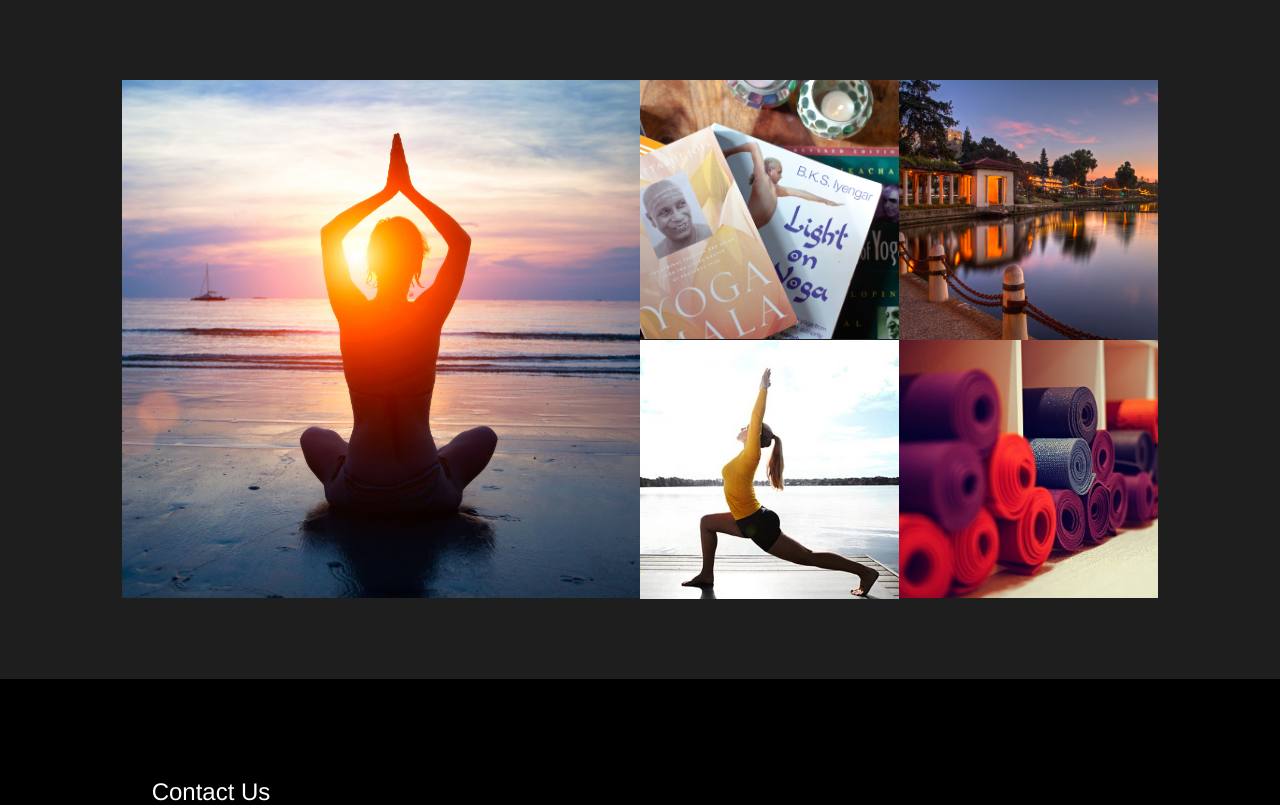
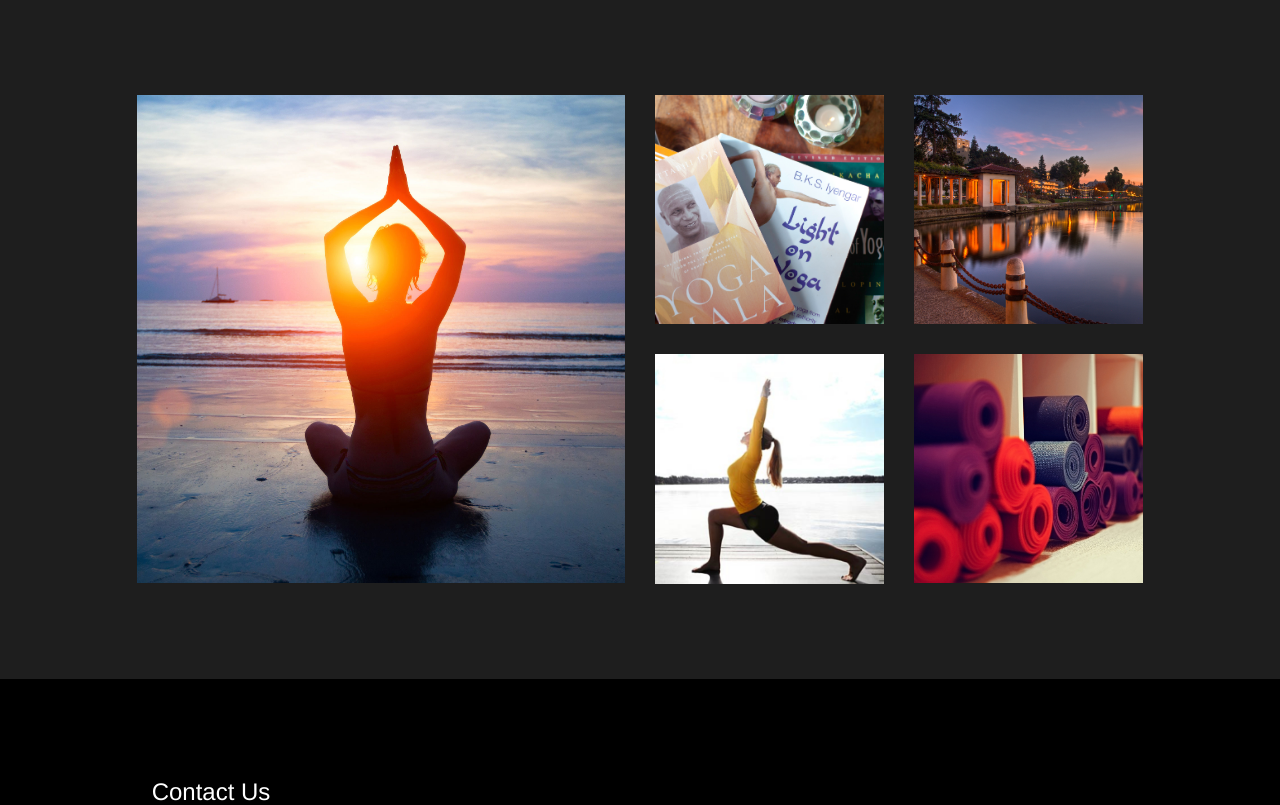
Before and after one commit to jackseabolt/OaklandYoga, a Rails app: page / in a window 1280 px wide. Shown: the part 430-1235 px from the top of the page. Run offline with Rails 7, Linux system fonts and the light colour scheme; style sheets or scripts are compiled from the project's sources; some libraries are stand-ins or nearby versions.

Commit message:
pictures properly oriented with border

```diff
--- a/app/assets/stylesheets/application.scss
+++ b/app/assets/stylesheets/application.scss
@@ -47,6 +47,13 @@
 
 $nav: black;
 
+
+.border {
+	border: 15px solid #1e1e1e;;
+}
+.border_thick {
+	border: 30px solid #1e1e1e;;
+}
 .center_section {
 	background-color:#1e1e1e;
 	padding-top: 80px;
--- a/app/views/pages/home.html.erb
+++ b/app/views/pages/home.html.erb
@@ -8,22 +8,22 @@
 	<div class="row center_section">
 
 		<div class="col-md-10 col-md-push-1">
-			<div class="col-md-6 photo_pad">
+			<div class="col-md-6 photo_pad border">
 				<div class="col-md-12 photo_pad item">
 						<%= image_tag "yoga1.jpg", class:'index_image_big' %>
 				</div>
 			</div>
 			<div class="col-md-6 photo_pad">
-				<div class="col-md-6 photo_pad item">
+				<div class="col-md-6 photo_pad item border">
 					<%= image_tag "yoga4.jpg", class:'index_image' %>
 				</div>
-				<div class="col-md-6 photo_pad item">
+				<div class="col-md-6 photo_pad item border">
 					<%= image_tag "yoga5.jpg", class:'index_image' %>
 				</div>
-				<div class="col-md-6 photo_pad item">
+				<div class="col-md-6 photo_pad item border">
 					<%= image_tag "yoga2.jpg", class:'index_image' %>
 				</div>
-				<div class="col-md-6 photo_pad item">
+				<div class="col-md-6 photo_pad item border">
 					<%= image_tag "yoga3.jpg", class:'index_image' %>
 				</div>
 			</div>
```
